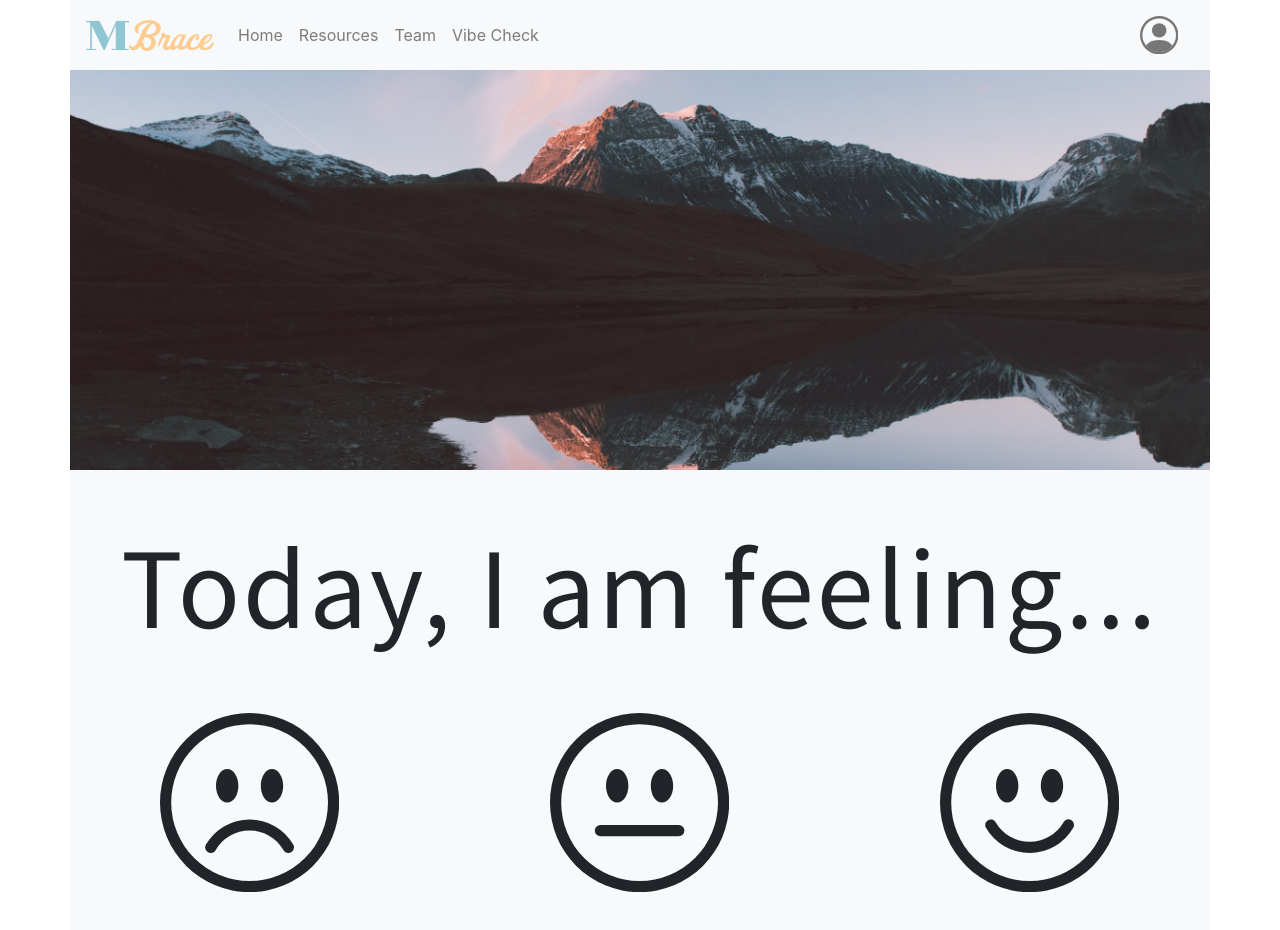
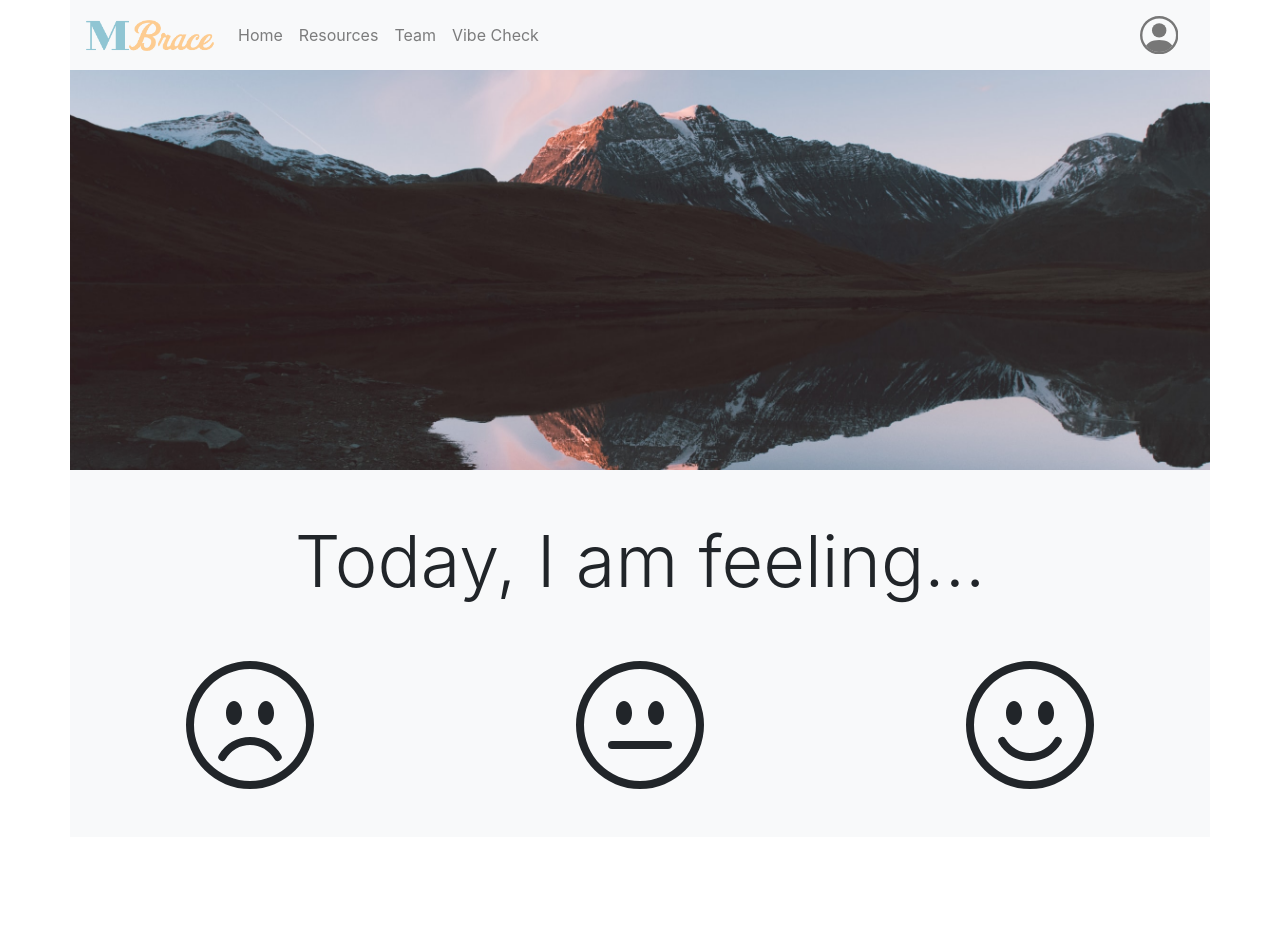
Before and after one commit to jimmygranadino/hackathon, a React (Create React App) app: page /feeling in a window 1280 px wide. Shown: the top 930 px of the page. After the commit the page ends 837 px from the top, so only its background shows below. Built offline with nearby package versions, Linux system fonts and the light colour scheme.

Commit message:
netlify 2

```diff
--- a/src/pages/Feeling.js
+++ b/src/pages/Feeling.js
@@ -43,25 +43,25 @@ const Feeling = (props) => {
                 </div>
             </div>
             <div class="row justify-content-center my-5" id="fade">
-                    <h1 className="mbrace-font mbrace-center px-auto">Today, I am feeling...</h1>
+                    <h1 className="display-3 px-auto">Today, I am feeling...</h1>
             </div>
             <div class="row justify-content-lg-center text-center pb-5" id="fade">
                 <div class="col-4"  onClick={submitNegative}>
-                    <svg width="14vw" height="14vw" viewBox="0 0 16 16" class="bi bi-emoji-frown mbrace-emoji-s" fill="currentColor" xmlns="http://www.w3.org/2000/svg">
+                    <svg width="10vw" height="10vw" viewBox="0 0 16 16" class="bi bi-emoji-frown mbrace-emoji-s" fill="currentColor" xmlns="http://www.w3.org/2000/svg">
                     <path fill-rule="evenodd" d="M8 15A7 7 0 1 0 8 1a7 7 0 0 0 0 14zm0 1A8 8 0 1 0 8 0a8 8 0 0 0 0 16z"/>
                     <path fill-rule="evenodd" d="M4.285 12.433a.5.5 0 0 0 .683-.183A3.498 3.498 0 0 1 8 10.5c1.295 0 2.426.703 3.032 1.75a.5.5 0 0 0 .866-.5A4.498 4.498 0 0 0 8 9.5a4.5 4.5 0 0 0-3.898 2.25.5.5 0 0 0 .183.683z"/>
                     <path d="M7 6.5C7 7.328 6.552 8 6 8s-1-.672-1-1.5S5.448 5 6 5s1 .672 1 1.5zm4 0c0 .828-.448 1.5-1 1.5s-1-.672-1-1.5S9.448 5 10 5s1 .672 1 1.5z"/>
                     </svg>
                 </div>
                 <div class="col-4" onClick={submitNeutral}>
-                    <svg width="14vw" height="14vw" viewBox="0 0 16 16" class="bi bi-emoji-neutral mbrace-emoji-n" fill="currentColor" xmlns="http://www.w3.org/2000/svg">
+                    <svg width="10vw" height="10vw" viewBox="0 0 16 16" class="bi bi-emoji-neutral mbrace-emoji-n" fill="currentColor" xmlns="http://www.w3.org/2000/svg">
                     <path fill-rule="evenodd" d="M8 15A7 7 0 1 0 8 1a7 7 0 0 0 0 14zm0 1A8 8 0 1 0 8 0a8 8 0 0 0 0 16z"/>
                     <path fill-rule="evenodd" d="M4 10.5a.5.5 0 0 1 .5-.5h7a.5.5 0 0 1 0 1h-7a.5.5 0 0 1-.5-.5z"/>
                     <path d="M7 6.5C7 7.328 6.552 8 6 8s-1-.672-1-1.5S5.448 5 6 5s1 .672 1 1.5zm4 0c0 .828-.448 1.5-1 1.5s-1-.672-1-1.5S9.448 5 10 5s1 .672 1 1.5z"/>
                     </svg>
                 </div>
                 <div class="col-4" onClick={submitPositive}>
-                    <svg width="14vw" height="14vw" viewBox="0 0 16 16" class="bi bi-emoji-smile mbrace-emoji-h" fill="currentColor" xmlns="http://www.w3.org/2000/svg">
+                    <svg width="10vw" height="10vw" viewBox="0 0 16 16" class="bi bi-emoji-smile mbrace-emoji-h" fill="currentColor" xmlns="http://www.w3.org/2000/svg">
                     <path fill-rule="evenodd" d="M8 15A7 7 0 1 0 8 1a7 7 0 0 0 0 14zm0 1A8 8 0 1 0 8 0a8 8 0 0 0 0 16z"/>
                     <path fill-rule="evenodd" d="M4.285 9.567a.5.5 0 0 1 .683.183A3.498 3.498 0 0 0 8 11.5a3.498 3.498 0 0 0 3.032-1.75.5.5 0 1 1 .866.5A4.498 4.498 0 0 1 8 12.5a4.498 4.498 0 0 1-3.898-2.25.5.5 0 0 1 .183-.683z"/>
                     <path d="M7 6.5C7 7.328 6.552 8 6 8s-1-.672-1-1.5S5.448 5 6 5s1 .672 1 1.5zm4 0c0 .828-.448 1.5-1 1.5s-1-.672-1-1.5S9.448 5 10 5s1 .672 1 1.5z"/>
```
